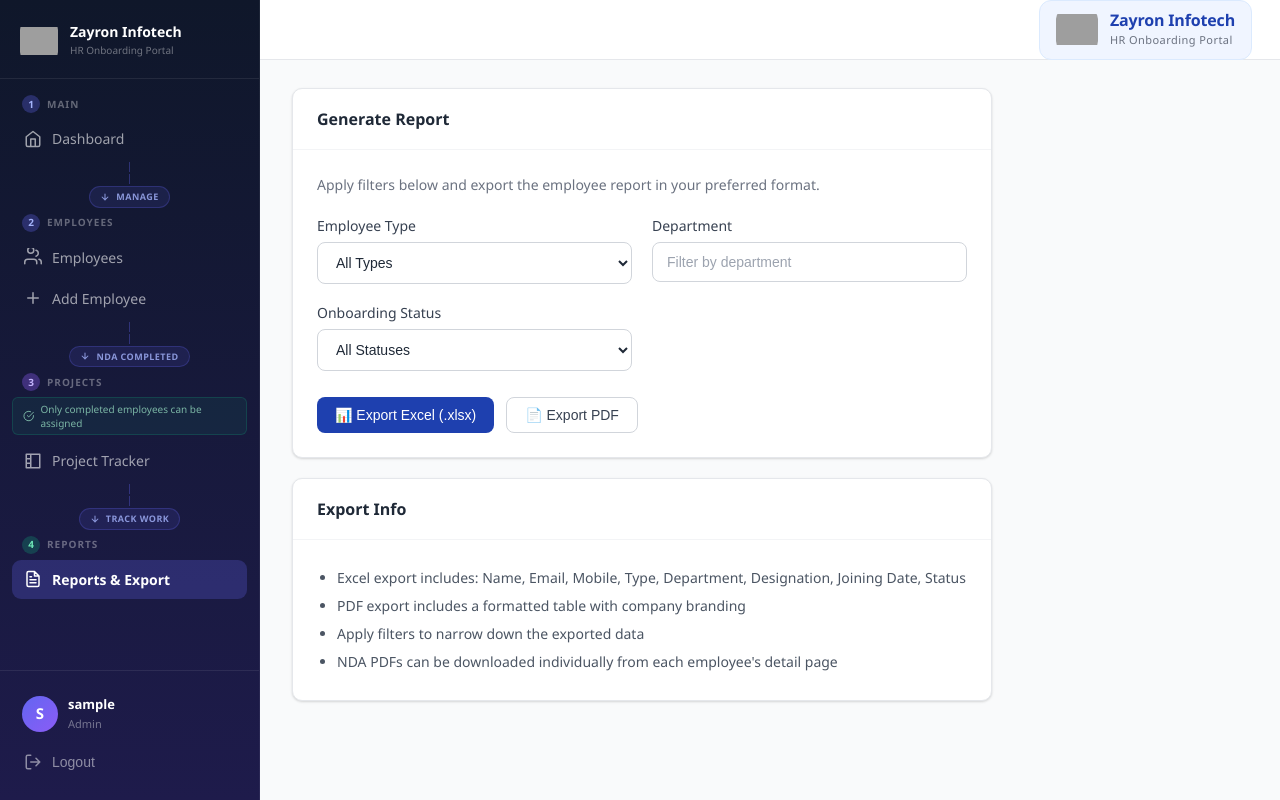
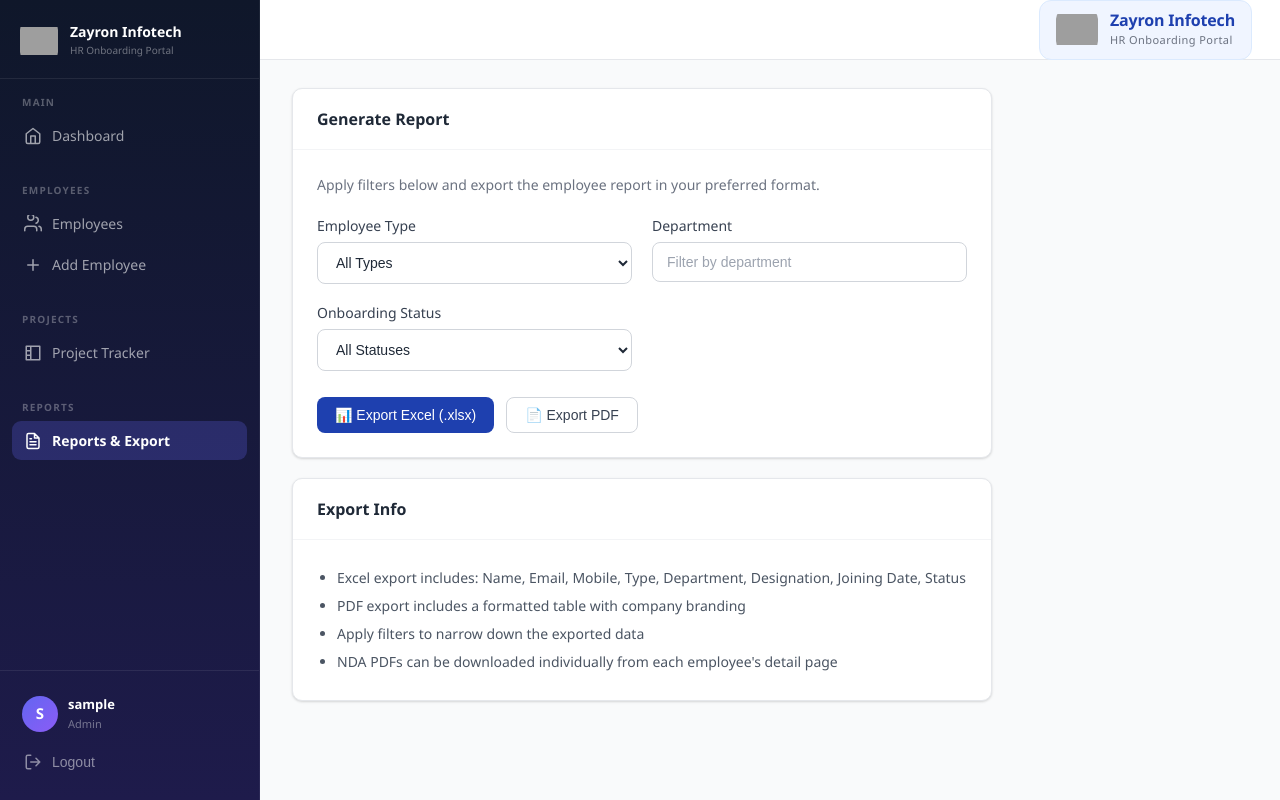
Before and after one commit to zayroninfotech/Zayron-Welcome-Portal, a React (Vite) app: page /admin/reports in a window 1280 px wide. Built offline with nearby package versions, Linux system fonts and the light colour scheme; sample sign-in values are in the browser's storage; grey boxes are pictures that could not be loaded.

Commit message:
Restore original sidebar style

```diff
--- a/src/components/Sidebar.jsx
+++ b/src/components/Sidebar.jsx
@@ -7,23 +7,33 @@ const Icon = ({ d, size = 18 }) => (
   </svg>
 )
 
-// Flow step shown between sections
-function FlowArrow({ label }) {
-  return (
-    <div style={{ display: 'flex', flexDirection: 'column', alignItems: 'center', margin: '2px 0 6px', gap: 2 }}>
-      <div style={{ width: 1, height: 10, background: 'rgba(99,102,241,0.35)' }} />
-      <div style={{ display: 'flex', alignItems: 'center', gap: 5 }}>
-        <div style={{ width: 1, height: 10, background: 'rgba(99,102,241,0.35)' }} />
-      </div>
-      <div style={{ display: 'flex', alignItems: 'center', gap: 6, background: 'rgba(99,102,241,0.12)', border: '1px solid rgba(99,102,241,0.25)', borderRadius: 20, padding: '3px 10px' }}>
-        <svg width={10} height={10} viewBox="0 0 24 24" fill="none" stroke="rgba(165,180,252,0.8)" strokeWidth="2.5" strokeLinecap="round" strokeLinejoin="round">
-          <path d="M12 5v14M5 12l7 7 7-7" />
-        </svg>
-        <span style={{ fontSize: 9, color: 'rgba(165,180,252,0.8)', fontWeight: 600, letterSpacing: '0.05em', textTransform: 'uppercase' }}>{label}</span>
-      </div>
-    </div>
-  )
-}
+const navItems = [
+  {
+    section: 'MAIN',
+    links: [
+      { to: '/admin/dashboard', label: 'Dashboard', d: 'M3 9l9-7 9 7v11a2 2 0 0 1-2 2H5a2 2 0 0 1-2-2z M9 22V12h6v10' },
+    ]
+  },
+  {
+    section: 'EMPLOYEES',
+    links: [
+      { to: '/admin/employees', label: 'Employees', d: 'M17 21v-2a4 4 0 0 0-4-4H5a4 4 0 0 0-4 4v2 M23 21v-2a4 4 0 0 0-3-3.87 M16 3.13a4 4 0 0 1 0 7.75 M9 7a4 4 0 1 1 0-8 4 4 0 0 1 0 8z' },
+      { to: '/admin/employees/new', label: 'Add Employee', d: 'M12 5v14 M5 12h14' },
+    ]
+  },
+  {
+    section: 'PROJECTS',
+    links: [
+      { to: '/admin/projects', label: 'Project Tracker', d: 'M3 3h18v18H3z M9 3v18 M3 9h6 M3 15h6' },
+    ]
+  },
+  {
+    section: 'REPORTS',
+    links: [
+      { to: '/admin/reports', label: 'Reports & Export', d: 'M14 2H6a2 2 0 0 0-2 2v16a2 2 0 0 0 2 2h12a2 2 0 0 0 2-2V8z M14 2v6h6 M16 13H8 M16 17H8 M10 9H8' },
+    ]
+  }
+]
 
 export default function Sidebar() {
   const { user, logout } = useAuth()
@@ -44,72 +54,17 @@ export default function Sidebar() {
 
       {/* Nav */}
       <nav style={s.nav}>
-
-        {/* Step 1: Main */}
-        <div style={s.section}>
-          <div style={s.sectionLabel}>
-            <span style={s.stepBadge}>1</span>
-            <span style={s.sectionTitle}>MAIN</span>
+        {navItems.map(({ section, links }) => (
+          <div key={section} style={s.section}>
+            <div style={s.sectionTitle}>{section}</div>
+            {links.map(({ to, label, d }) => (
+              <NavLink key={to} to={to} style={({ isActive }) => ({ ...s.link, ...(isActive ? s.linkActive : {}) })}>
+                <Icon d={d} />
+                {label}
+              </NavLink>
+            ))}
           </div>
-          <NavLink to="/admin/dashboard" style={({ isActive }) => ({ ...s.link, ...(isActive ? s.linkActive : {}) })}>
-            <Icon d="M3 9l9-7 9 7v11a2 2 0 0 1-2 2H5a2 2 0 0 1-2-2z M9 22V12h6v10" />
-            Dashboard
-          </NavLink>
-        </div>
-
-        <FlowArrow label="Manage" />
-
-        {/* Step 2: Employees */}
-        <div style={s.section}>
-          <div style={s.sectionLabel}>
-            <span style={s.stepBadge}>2</span>
-            <span style={s.sectionTitle}>EMPLOYEES</span>
-          </div>
-          <NavLink to="/admin/employees" style={({ isActive }) => ({ ...s.link, ...(isActive ? s.linkActive : {}) })}>
-            <Icon d="M17 21v-2a4 4 0 0 0-4-4H5a4 4 0 0 0-4 4v2 M23 21v-2a4 4 0 0 0-3-3.87 M16 3.13a4 4 0 0 1 0 7.75 M9 7a4 4 0 1 1 0-8 4 4 0 0 1 0 8z" />
-            Employees
-          </NavLink>
-          <NavLink to="/admin/employees/new" style={({ isActive }) => ({ ...s.link, ...(isActive ? s.linkActive : {}) })}>
-            <Icon d="M12 5v14 M5 12h14" />
-            Add Employee
-          </NavLink>
-        </div>
-
-        <FlowArrow label="NDA Completed" />
-
-        {/* Step 3: Projects */}
-        <div style={s.section}>
-          <div style={s.sectionLabel}>
-            <span style={{ ...s.stepBadge, background: 'rgba(139,92,246,0.35)', color: '#c4b5fd' }}>3</span>
-            <span style={s.sectionTitle}>PROJECTS</span>
-          </div>
-          {/* Flow hint */}
-          <div style={s.flowHint}>
-            <svg width={12} height={12} viewBox="0 0 24 24" fill="none" stroke="rgba(167,243,208,0.7)" strokeWidth="2" strokeLinecap="round" strokeLinejoin="round">
-              <path d="M22 11.08V12a10 10 0 1 1-5.93-9.14 M22 4L12 14.01l-3-3" />
-            </svg>
-            <span>Only completed employees can be assigned</span>
-          </div>
-          <NavLink to="/admin/projects" style={({ isActive }) => ({ ...s.link, ...(isActive ? s.linkActive : {}) })}>
-            <Icon d="M3 3h18v18H3z M9 3v18 M3 9h6 M3 15h6" />
-            Project Tracker
-          </NavLink>
-        </div>
-
-        <FlowArrow label="Track Work" />
-
-        {/* Step 4: Reports */}
-        <div style={s.section}>
-          <div style={s.sectionLabel}>
-            <span style={{ ...s.stepBadge, background: 'rgba(16,185,129,0.25)', color: '#6ee7b7' }}>4</span>
-            <span style={s.sectionTitle}>REPORTS</span>
-          </div>
-          <NavLink to="/admin/reports" style={({ isActive }) => ({ ...s.link, ...(isActive ? s.linkActive : {}) })}>
-            <Icon d="M14 2H6a2 2 0 0 0-2 2v16a2 2 0 0 0 2 2h12a2 2 0 0 0 2-2V8z M14 2v6h6 M16 13H8 M16 17H8 M10 9H8" />
-            Reports & Export
-          </NavLink>
-        </div>
-
+        ))}
       </nav>
 
       {/* User footer */}
@@ -154,46 +109,15 @@ const s = {
   logoName: { color: 'white', fontSize: 14, fontWeight: 700, lineHeight: 1.2 },
   logoSub: { color: 'rgba(255,255,255,0.4)', fontSize: 10, marginTop: 2 },
   nav: { flex: 1, padding: '16px 12px' },
-  section: { marginBottom: 4 },
-  sectionLabel: {
-    display: 'flex',
-    alignItems: 'center',
-    gap: 7,
+  section: { marginBottom: 28 },
+  sectionTitle: {
+    color: 'rgba(255,255,255,0.3)',
+    fontSize: 10,
+    fontWeight: 700,
+    letterSpacing: '0.12em',
+    textTransform: 'uppercase',
     padding: '0 10px',
     marginBottom: 6,
-  },
-  stepBadge: {
-    display: 'inline-flex',
-    alignItems: 'center',
-    justifyContent: 'center',
-    width: 18,
-    height: 18,
-    borderRadius: '50%',
-    background: 'rgba(99,102,241,0.3)',
-    color: '#a5b4fc',
-    fontSize: 10,
-    fontWeight: 700,
-    flexShrink: 0,
-  },
-  sectionTitle: {
-    color: 'rgba(255,255,255,0.35)',
-    fontSize: 10,
-    fontWeight: 700,
-    letterSpacing: '0.1em',
-    textTransform: 'uppercase',
-  },
-  flowHint: {
-    display: 'flex',
-    alignItems: 'center',
-    gap: 6,
-    background: 'rgba(16,185,129,0.08)',
-    border: '1px solid rgba(16,185,129,0.2)',
-    borderRadius: 6,
-    padding: '4px 10px',
-    margin: '0 0 6px',
-    fontSize: 10,
-    color: 'rgba(167,243,208,0.7)',
-    lineHeight: 1.4,
   },
   link: {
     display: 'flex',
```
